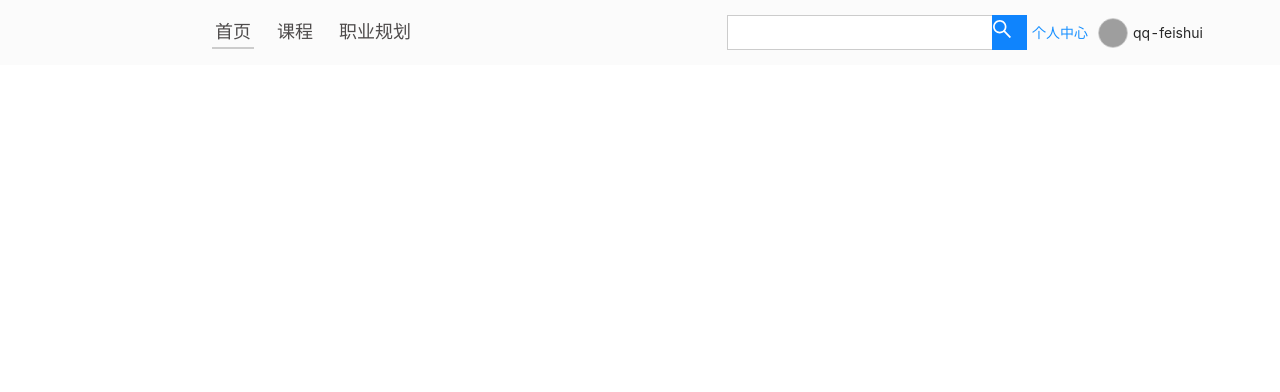
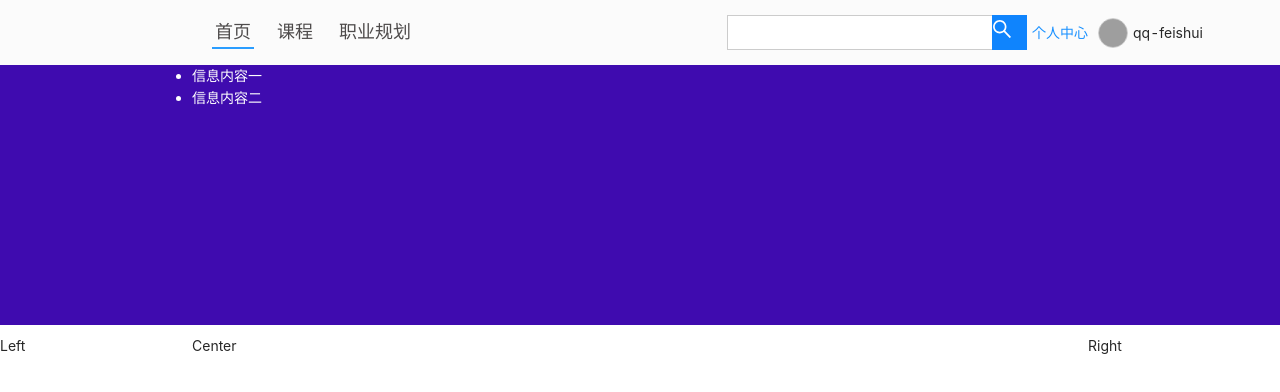
Before and after one commit to haiyangzhaoo/my-video, a React (Create React App) app: page / in a window 1280 px wide. Shown: the top 392 px of the page. Built offline with nearby package versions, Linux system fonts and the light colour scheme; grey boxes are pictures that could not be loaded.

Commit message:
feat: 轮播图开始

```diff
--- a/src/app.jsx
+++ b/src/app.jsx
@@ -2,6 +2,7 @@ import React from 'react'
 import {HashRouter, Route, Switch} from 'react-router-dom'
 import Home from '@/pages/Home'
 import Course from '@/pages/Course'
+import Work from '@/pages/Work'
 
 export default function router() {
   return (
@@ -9,6 +10,7 @@ export default function router() {
       <Switch>
         <Route exact path="/" component={Home} />
         <Route path="/course" component={Course} />
+        <Route path="/work" component={Work} />
       </Switch>
     </HashRouter>
   )
--- /dev/null
+++ b/src/components/Banner/index.jsx
@@ -0,0 +1,32 @@
+import React, {useState} from 'react'
+
+import './index.less'
+
+export default function Banner()
+{
+  const [langues] = useState([
+    '前端开发', '后端开发', '移动开发', '人工只能', '商业预料', '云计算&大数据', 'UI设计', '产品'
+  ])
+  const [imgs]    = useState([
+    '//img.mukewang.com/5fbdc05900019c9b18720764.jpg',
+    '//img.mukewang.com/5fbdbbf400016bca17920764.jpg',
+    '//img.mukewang.com/5fbb1c670001b5a317920764.jpg',
+    '//img.mukewang.com/5fb1e1870001af9818720764.jpg',
+    '//img.mukewang.com/5facde180001f82518720764.jpg',
+    '//img.mukewang.com/5facde180001f82518720764.jpg',
+    '//img.mukewang.com/5f9a70870001f4f918720764.jpg',
+  ])
+
+  return (
+    <div className="banner-container">
+      <div>
+      <div className="container-xxxx">
+       <ul>
+         <li>信息内容一</li>
+         <li>信息内容二</li>
+       </ul>
+      </div>
+      </div>
+    </div>
+  )
+}
--- /dev/null
+++ b/src/components/Banner/index.less
@@ -0,0 +1,14 @@
+.banner-container {
+  display: flex;
+  background-color: #3f0baf;
+  height: 260px;
+  color: white;
+  justify-content: center;
+  div {
+    flex-basis: 70%;
+    .ant-carousel {
+      width: 100%;
+      height: 100%;
+    }
+  }
+}
--- a/src/components/Header/index.less
+++ b/src/components/Header/index.less
@@ -1,7 +1,7 @@
 .header-container {
   height: 65px;
   width: 100%;
-  position: fixed;
+  // position: fixed;
   overflow: hidden;
   // border: 1px solid #ccc;
   display: flex;
@@ -29,7 +29,7 @@
           padding-left: 3px;
           padding-right: 3px;
           &.line {
-            border-bottom: 2px solid #ccc;
+            border-bottom: 2px solid #2a9dff;
           }
         }
       }
--- a/src/index.js
+++ b/src/index.js
@@ -12,8 +12,3 @@ ReactDOM.render(
   </React.StrictMode>,
   document.getElementById('root')
 );
-
-// If you want your app to work offline and load faster, you can change
-// unregister() to register() below. Note this comes with some pitfalls.
-// Learn more about service workers: https://bit.ly/CRA-PWA
-serviceWorker.unregister();
--- a/src/pages/Home/index.jsx
+++ b/src/pages/Home/index.jsx
@@ -1,13 +1,23 @@
 import React from 'react'
 import Header from '@/components/Header'
+import Banner from '@/components/Banner'
+
+import './index.less'
 
 function Home()
 {
   return (
-    <div className="body">
+    <React.Fragment>
       <Header />
-      1111
-    </div>
+      <div className="home-container">
+        <Banner />
+        <div className="home-container-body">
+          <div>Left</div>
+          <div>Center</div>
+          <div>Right</div>
+        </div>
+      </div>
+    </React.Fragment>
   )
 }
 
--- /dev/null
+++ b/src/pages/Home/index.less
@@ -0,0 +1,15 @@
+.home-container {
+  .home-container-body {
+    // padding-top: 75px;
+    padding-top: 10px;
+    display: flex;
+    div {
+      &:first-child, &:last-child {
+        flex-basis: 15%;
+      }
+      &:nth-child(2) {
+        flex-basis: 70%;
+      }
+    }
+  }
+}
--- /dev/null
+++ b/src/pages/Work/index.jsx
@@ -0,0 +1,12 @@
+import React from 'react'
+
+function Work()
+{
+  return (
+    <div>
+      Work
+    </div>
+  )
+}
+
+export default Work
```
